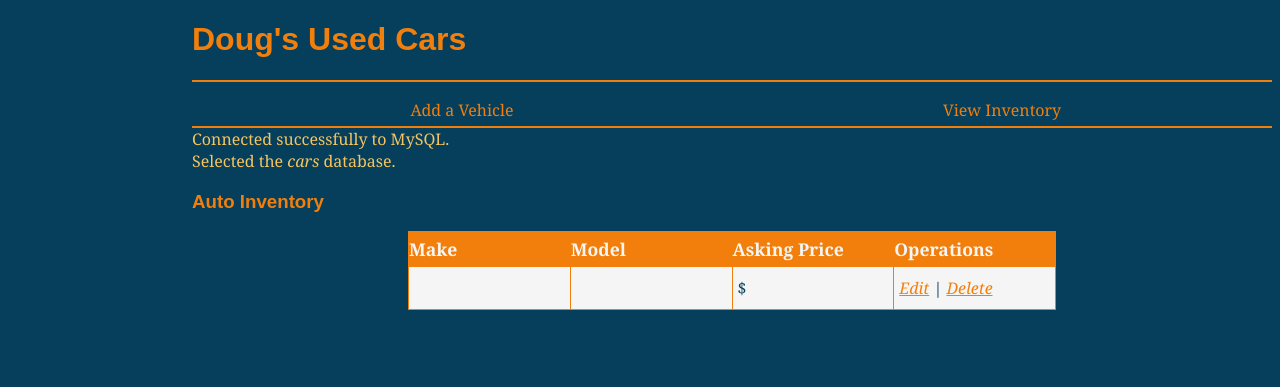
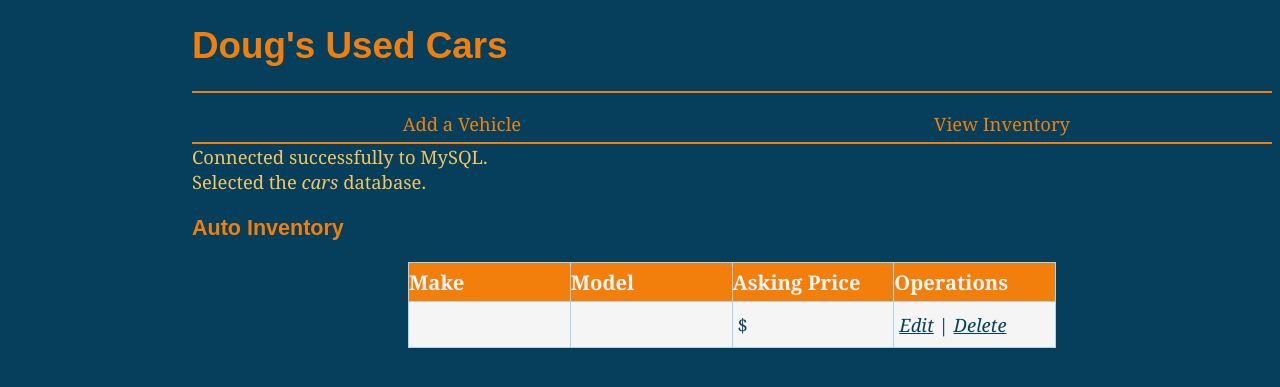
Before and after one commit to bferrel6/web250joy, a PHP site: page /viewCars.php in a window 1280 px wide. Shown: the top 387 px of the page. Run offline with PHP 8.4, Linux system fonts and the light colour scheme; tables that the repository leaves empty or names only in its code hold one stand-in row (values such as "Sample post"); data that the repository does not hold is empty.

Commit message:
Update default.css
style fixes

```diff
--- a/styles/default.css
+++ b/styles/default.css
@@ -15,6 +15,7 @@ body {
     max-width: 1080px;
     min-width: 240px;
     margin-left: 15%;
+    font-size: 1.15rem;
 }
 
 h1, h3, h4 {
@@ -77,7 +78,7 @@ label {
 #grid td {
     width: 25%;
     font-size: 1em;
-    border: 1px solid var(--tangerine);
+    border: 1px solid var(--pelorous);
     padding: 10px 5px;
 }
 
@@ -98,3 +99,7 @@ label {
     color: var(--teal-blue);
     background-color: var(--buttercup);
 }
+
+#grid a {
+    color: var(--teal-blue);
+}
```
